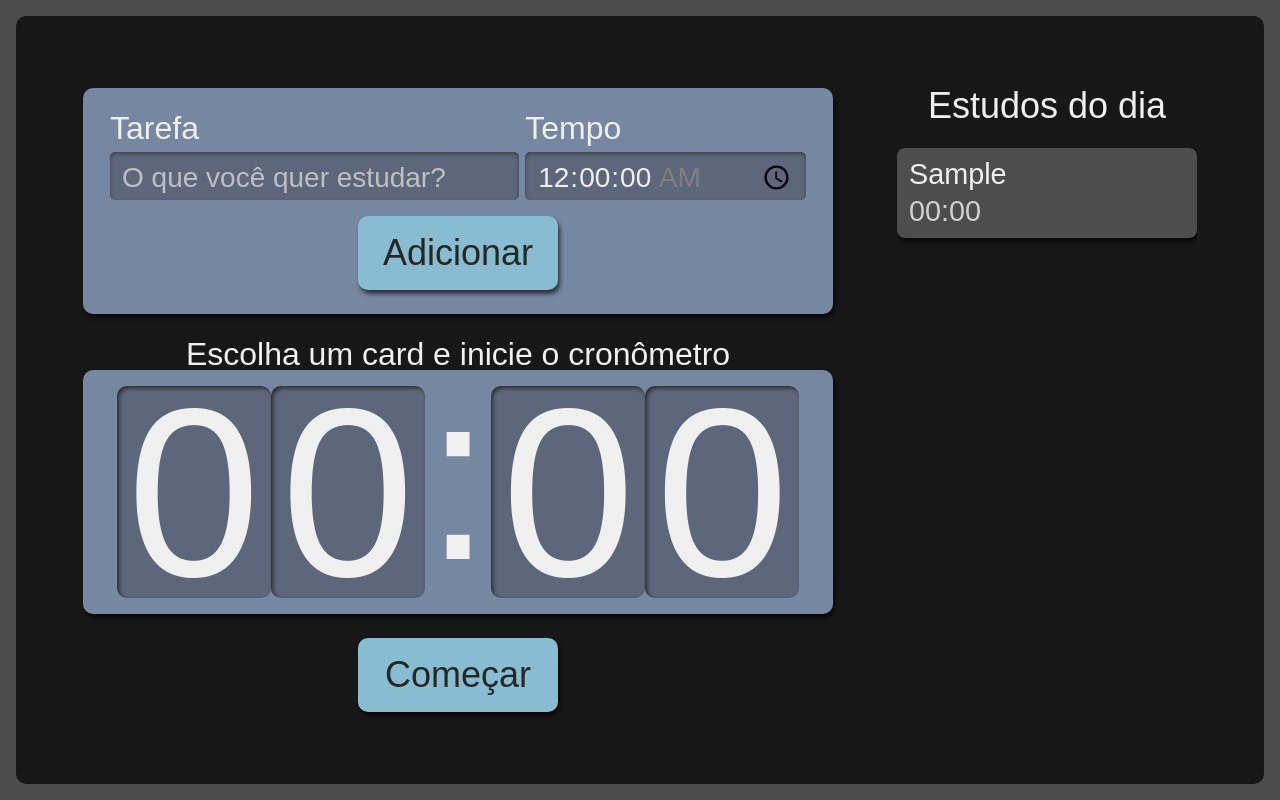
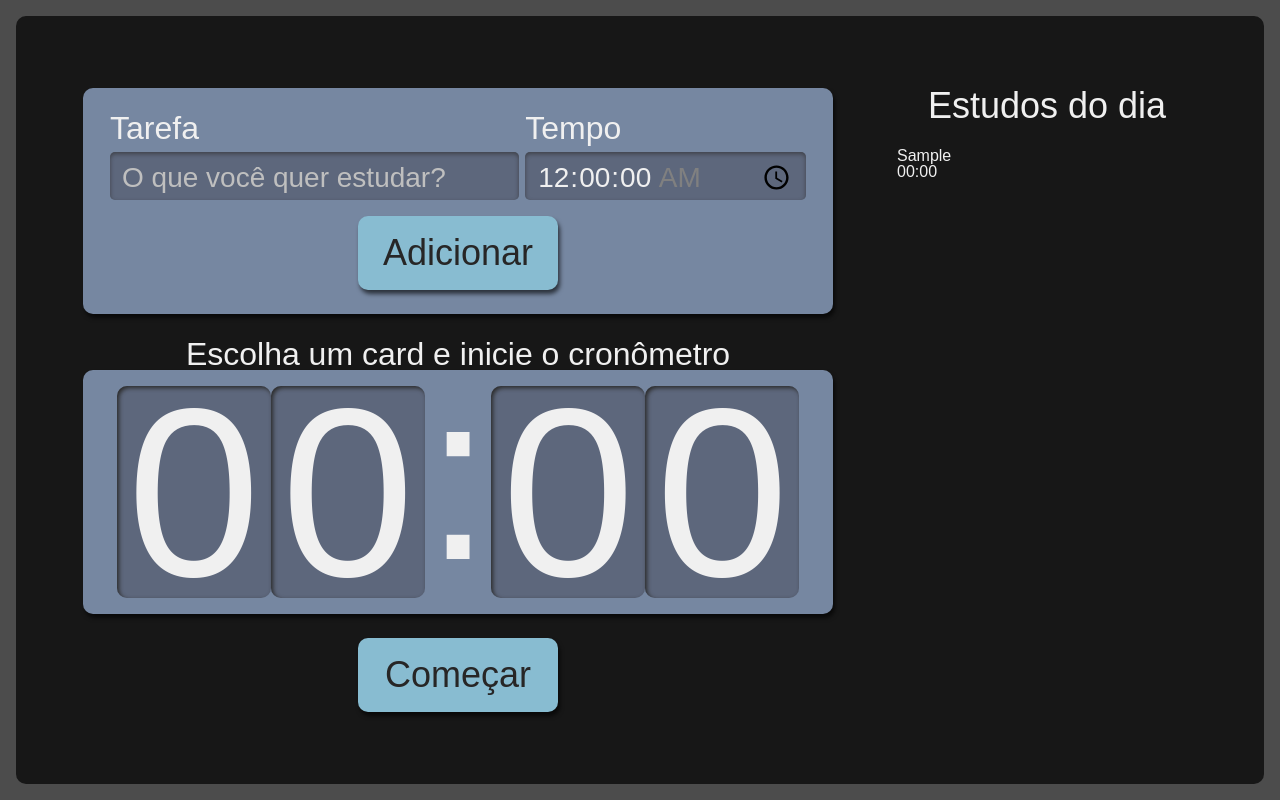
Before and after one commit to Melksedeque/alura-studies-timer, a React (Vite) app: page / in a window 1280 px wide. Both pictures are taken after typing "Sample" into the empty fields and a click on the button "Adicionar". Built offline with nearby package versions, Linux system fonts and the light colour scheme.

Commit message:
Remoção de estilos do item para dividir as responsabilidades

```diff
--- a/src/components/Lista/Lista.module.scss
+++ b/src/components/Lista/Lista.module.scss
@@ -26,49 +26,3 @@
     }
   }
 }
-
-.item {
-  background-color: #4d4d4d;
-  border-radius: 8px;
-  box-shadow: 2px 4px 4px #0000009f;
-  padding: 12px;
-  margin-bottom: 8px;
-  position: relative;
-  cursor: pointer;
-
-  h3 {
-    margin-bottom: 8px;
-    word-break: break-all;
-  }
-
-  span {
-    color: #d0d0d0;
-  }
-
-  @media screen and (min-width: 1280px) {
-    font-size: 1.8rem;
-  }
-}
-
-.itemSelecionado {
-  background-color: #292929;
-  box-shadow: 2px 4px 4px #0000009f inset;
-}
-
-.itemCompletado {
-  background-color: #566f42;
-  cursor: auto;
-
-  .concluido {
-    display: block;
-    background-image: url("../../assets/img/check-mark.svg");
-    background-repeat: no-repeat;
-    background-size: 38px 38px;
-    position: absolute;
-    top: 50%;
-    right: 12px;
-    transform: translateY(-50%);
-    width: 42px;
-    height: 43px;
-  }
-}
```
